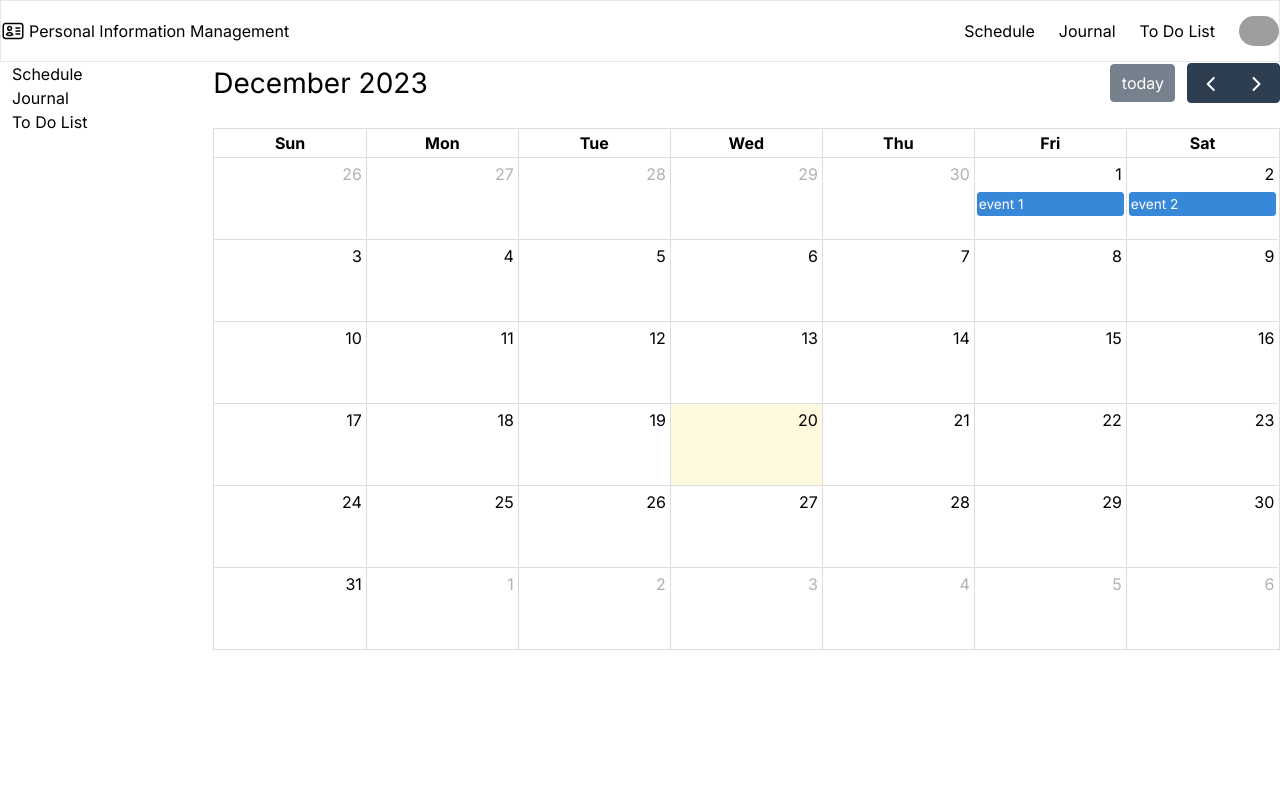
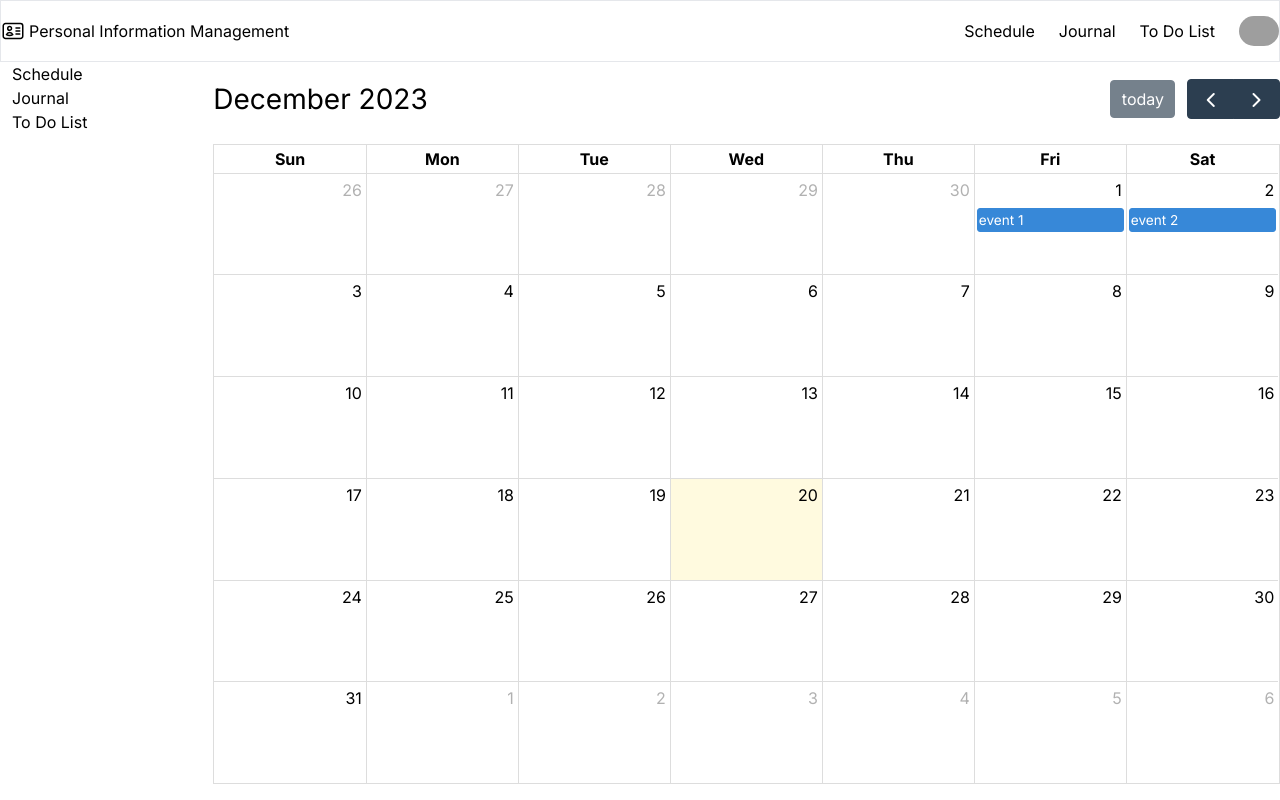
Before and after one commit to thitipongr/Final-Project-Front-end---Dev-Init, a Next.js app: page /Schedule in a window 1280 px wide. Built offline with nearby package versions, Linux system fonts and the light colour scheme; grey boxes are pictures that could not be loaded.

Commit message:
set flex to full content

```diff
--- a/app/Schedule/layout.tsx
+++ b/app/Schedule/layout.tsx
@@ -18,11 +18,11 @@ const sidebarMenuList = [
 
 const layout = ({ children }: { children: React.ReactNode }) => {
   return (
-    <div className="grid grid-cols-12">
+    <div className="grid grid-cols-12 h-full">
       <div className="col-span-2">
         <Sidebar sidebarMenuList={sidebarMenuList} />
       </div>
-      <div className="flex-grow md:overflow-y-auto col-span-10">{children}</div>
+      <div className="col-span-10">{children}</div>
     </div>
   );
 };
--- a/app/Schedule/page.tsx
+++ b/app/Schedule/page.tsx
@@ -6,11 +6,11 @@ import dayGridPlugin from "@fullcalendar/daygrid";
 
 const page = () => {
   return (
-    <div>
+    <div className="h-full py-4">
       <FullCalendar
         plugins={[dayGridPlugin]}
         initialView="dayGridMonth"
-        height={"auto"}
+        height={"100%"}
         events={[
           { title: "event 1", date: "2023-12-01" },
           { title: "event 2", date: "2023-12-02" },
--- a/app/layout.tsx
+++ b/app/layout.tsx
@@ -17,9 +17,11 @@ export default function RootLayout({
 }) {
   return (
     <html lang="en">
-      <body className={inter.className}>
+      <body className={`${inter.className} flex flex-col h-screen`}>
         <Navbar />
-        <div className="flex justify-center"><div className="container">{children}</div></div>
+        <div className="flex justify-center flex-1">
+          <div className="container">{children}</div>
+        </div>
       </body>
     </html>
   );
```
